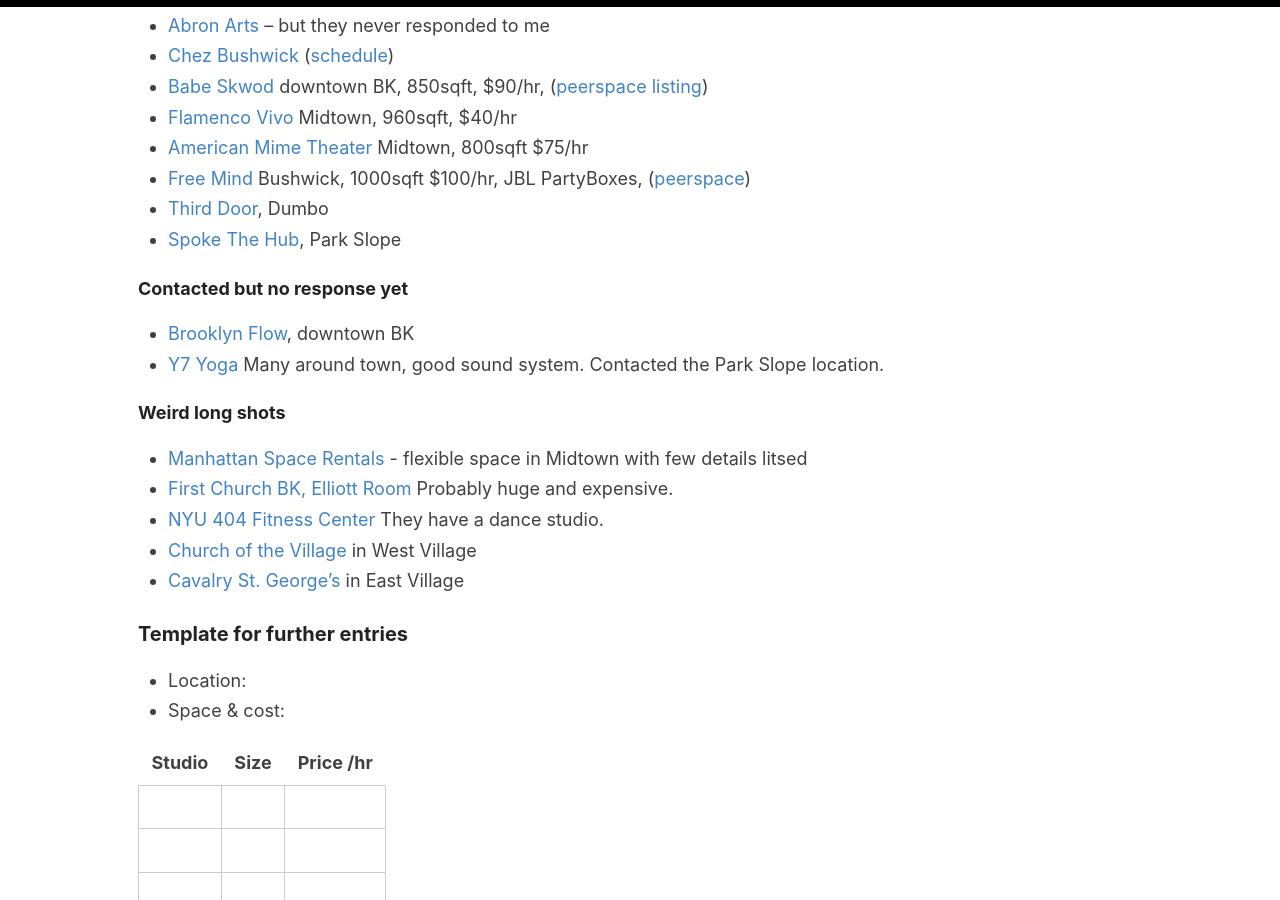
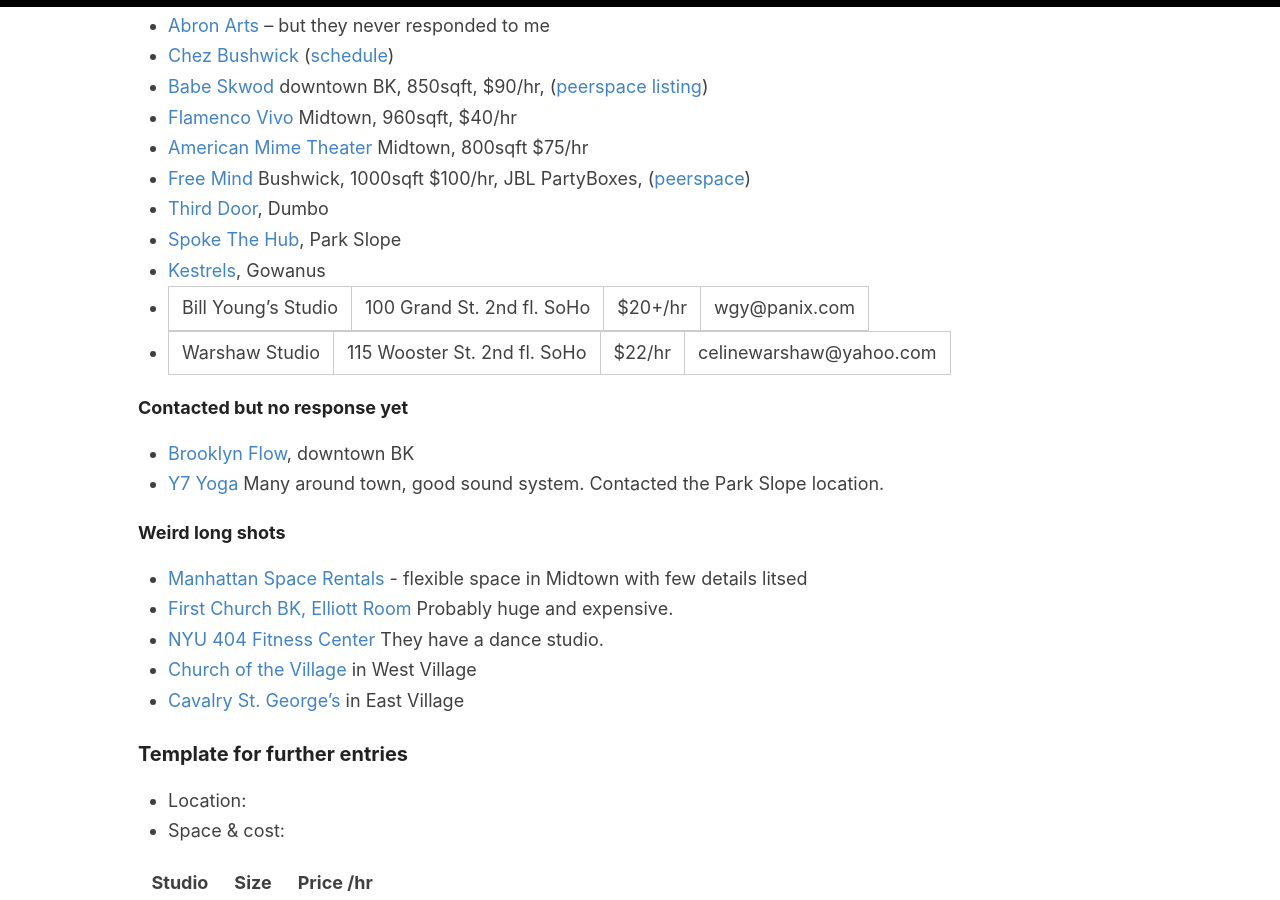
Before and after one commit to helgridly/dance, a Jekyll site: the page built from _pages/spaces.md, in a window 1280 px wide and 900 px high, scrolled down 5580 px. Built offline with Jekyll 4.4.1, drawn with Linux system fonts in a browser that asks for light colours.

Commit message:
update spaces w kestrels, bill young, warshaw

```diff
--- a/_pages/spaces.md
+++ b/_pages/spaces.md
@@ -176,6 +176,9 @@ This place is clearly one guy's passion project and he's really interested in bu
 * [Free Mind](https://www.freemindthestudio.com/rent-the-space) Bushwick, 1000sqft $100/hr, JBL PartyBoxes, ([peerspace](https://www.peerspace.com/pages/listings/667d82fe643da4d3ae160dfc#type=media))
 * [Third Door](https://www.thirddoorbrooklyn.com/), Dumbo
 * [Spoke The Hub](https://spokethehub.org/space-rental-2/), Park Slope
+* [Kestrels](https://www.kestrels.space/rehearsal-rental), Gowanus
+* Bill Young’s Studio | 100 Grand St. 2nd fl. SoHo | $20+/hr | wgy@panix.com
+* Warshaw Studio | 115 Wooster St. 2nd fl. SoHo | $22/hr | celinewarshaw@yahoo.com
 
 #### Contacted but no response yet
 
```
